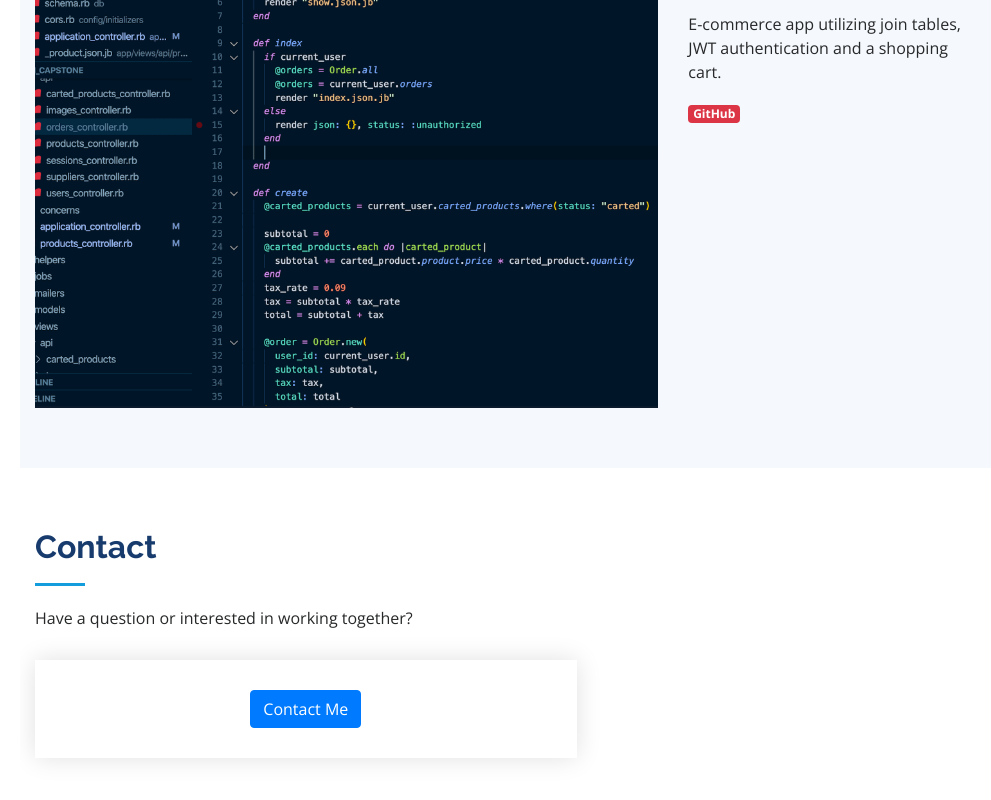
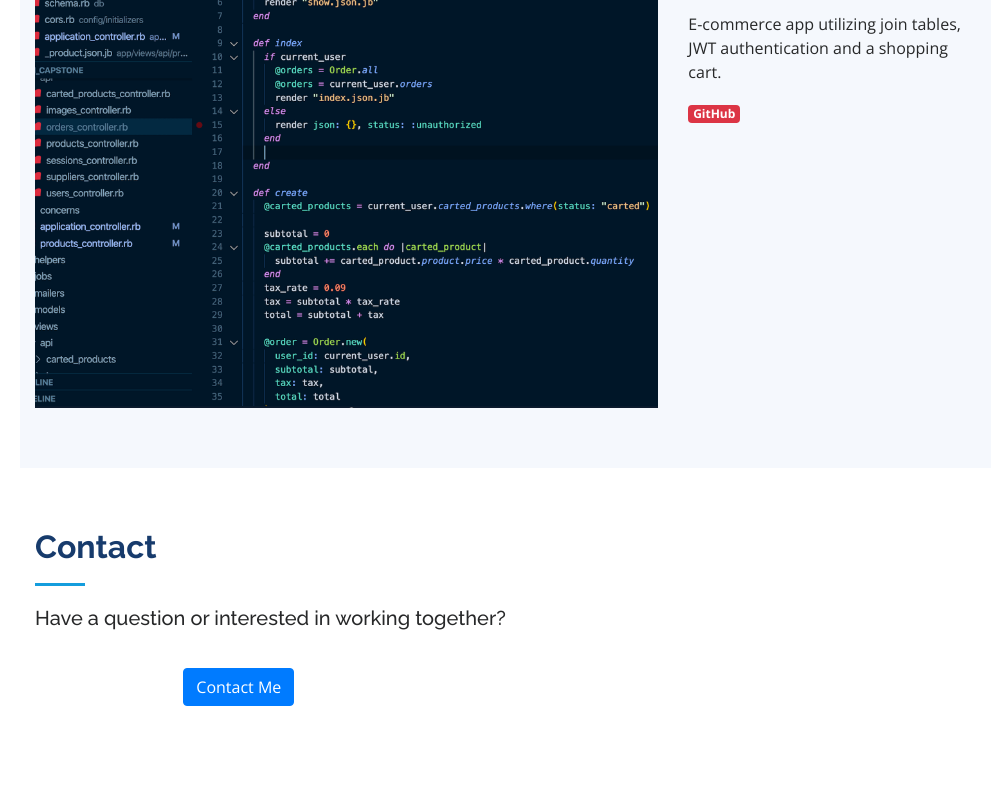
Before and after one commit to cranderson9/cranderson9.github.io, a Vue app: page / in a window 1280 px wide. Shown: the part 3561-4361 px from the top of the page, without its empty margins (280-1271 px from the left). Built offline with nearby package versions, Linux system fonts and the light colour scheme.

Commit message:
fix contact button

```diff
--- a/src/App.vue
+++ b/src/App.vue
@@ -366,27 +366,16 @@
 
         <div class="section-title">
           <h2>Contact</h2>
-          <p>Have a question or interested in working together?</p>
+          <h5>Have a question or interested in working together?</h5>
         </div>
 
         <div class="row" data-aos="fade-in">
-
-          <div class="col-lg-7 mt-5 mt-lg-0 d-flex align-center">
-            <form action="forms/contact.php" method="post" role="form" class="php-email-form">
-              <div class="form-row">
-
-
-              </div>
-
-
-              <div class="text-center" >
-                <a href="mailto:cranderson9@gmail.com" target="_blank" class="btn btn-primary contact-button">Contact Me</button> </a>
-              </div>
-            </form>
+          <div class="col-lg-2">
           </div>
-
+          <div>
+            <a href="mailto:cranderson9@gmail.com" id="contact-button" target="_blank" class="btn btn-primary contact-button">Contact Me</a>
+          </div>
         </div>
-
       </div>
     </section><!-- End Contact Section -->
 
```
Also changed, not shown: public/assets/css/main.css (line endings or trailing spaces), 6 other files (tests, documents, lock files or other folders).
